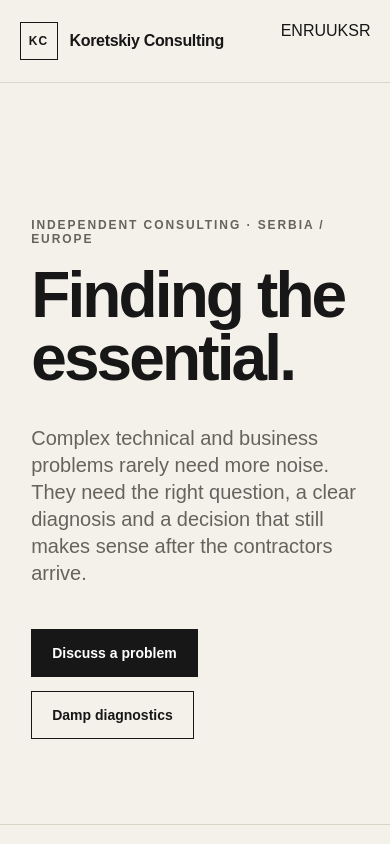
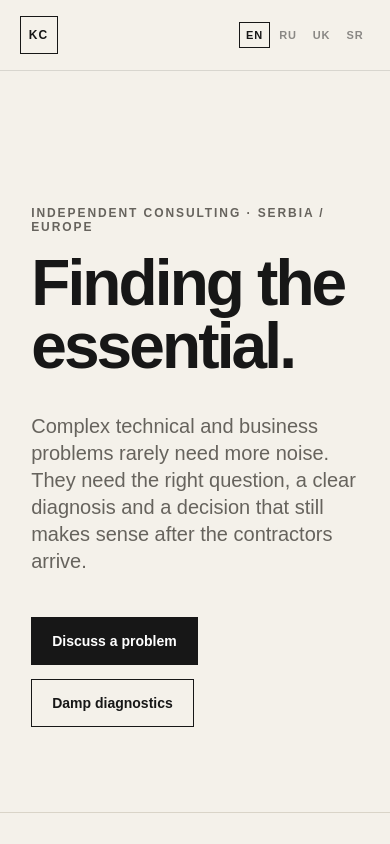
Before and after one commit to oikua66/damp-diagnostics, a Next.js app: page /en in a window 390 px wide. Shown: the top 844 px of the page. Built offline with nearby package versions, Linux system fonts and the light colour scheme.

Commit message:
Add language switcher styling

```diff
--- a/app/globals.css
+++ b/app/globals.css
@@ -24,12 +24,13 @@ main { min-height: 100vh; }
   display: flex;
   align-items: center;
   justify-content: space-between;
+  gap: 24px;
   padding: 22px 5vw;
   border-bottom: 1px solid rgba(23,23,23,.12);
   background: rgba(244,241,234,.94);
   backdrop-filter: blur(10px);
 }
-.brand { display: flex; align-items: center; gap: 12px; font-weight: 700; letter-spacing: -.02em; }
+.brand { display: flex; align-items: center; gap: 12px; font-weight: 700; letter-spacing: -.02em; white-space: nowrap; }
 .brand-mark {
   display: inline-grid;
   place-items: center;
@@ -39,8 +40,13 @@ main { min-height: 100vh; }
   font-size: 12px;
   letter-spacing: .08em;
 }
+.header-right { display: flex; align-items: center; gap: 24px; }
 nav { display: flex; gap: 24px; font-size: 14px; }
 nav a:hover { opacity: .55; }
+.language-switcher { display: flex; gap: 7px; align-items: center; font-size: 11px; font-weight: 700; letter-spacing: .08em; }
+.language-switcher a { padding: 7px 8px; border: 1px solid transparent; opacity: .48; }
+.language-switcher a:hover { opacity: 1; }
+.language-switcher a.active { opacity: 1; border-color: var(--ink); }
 .hero {
   min-height: 76vh;
   padding: 12vh 8vw 10vh;
@@ -99,13 +105,11 @@ h3 { font-size: 30px; font-weight: 600; }
   border-top: 1px solid #4d4d4d;
   font-size: 18px;
 }
-.diagnostic-list span, .diagnostic-list strong {
-  display: inline-block;
+.diagnostic-list span {
+  display: block;
   padding: 18px 0;
   border-bottom: 1px solid #4d4d4d;
 }
-.diagnostic-list span { width: 58%; font-weight: 400; }
-.diagnostic-list strong { width: 40%; text-align: right; }
 .note { font-size: 14px; line-height: 1.6; margin-top: 24px; }
 .damp-panel { border: 1px solid #4d4d4d; padding: 34px; align-self: start; }
 .damp-panel h3 { margin-bottom: 28px; }
@@ -115,15 +119,20 @@ h3 { font-size: 30px; font-weight: 600; }
 .contact p { max-width: 680px; font-size: 20px; line-height: 1.55; color: var(--muted); margin: 30px 0; }
 footer { display: flex; justify-content: space-between; gap: 20px; padding: 28px 8vw; font-size: 13px; color: var(--muted); }
 
+@media (max-width: 1100px) {
+  nav { display: none; }
+}
+
 @media (max-width: 900px) {
-  .site-header { align-items: flex-start; }
-  nav { display: none; }
+  .site-header { align-items: center; padding: 16px 5vw; }
+  .header-right { gap: 10px; }
+  .brand > span:last-child { display: none; }
+  .language-switcher { gap: 2px; }
+  .language-switcher a { padding: 6px; }
   .hero { padding-top: 16vh; }
   .section-heading, .split, .damp { grid-template-columns: 1fr; }
   .cards { grid-template-columns: 1fr; }
   .card, .card + .card { min-height: auto; border-left: 0; padding: 28px 0; }
   .card-number { margin-bottom: 40px; }
-  .diagnostic-list span, .diagnostic-list strong { width: 100%; text-align: left; }
-  .diagnostic-list strong { padding-top: 0; }
   footer { flex-direction: column; }
 }
```
